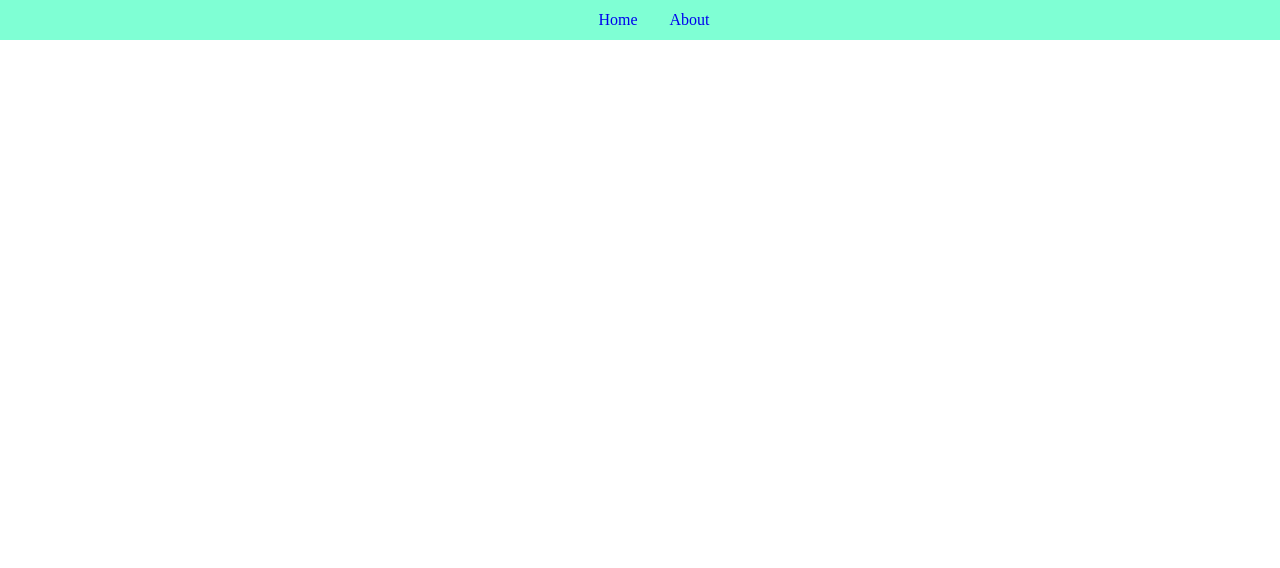
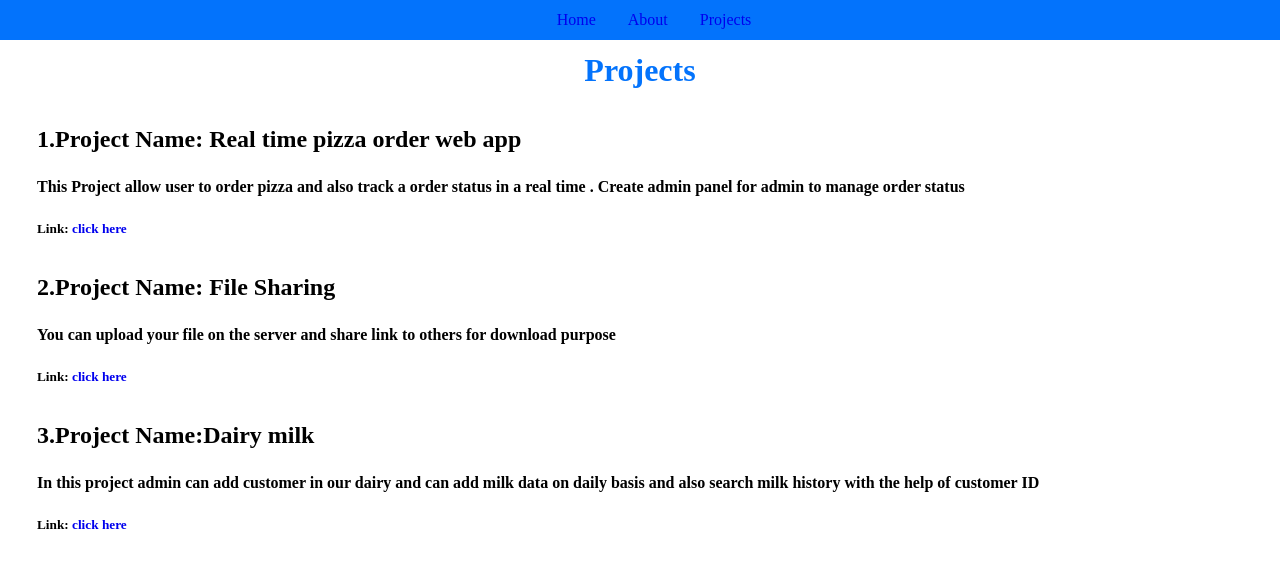
Before and after one commit to farukhpatel/farukh-portfolio, a React (Create React App) app: page /project in a window 1280 px wide. Shown: the top 568 px of the page. Built offline with nearby package versions, Linux system fonts and the light colour scheme; no server answers.

Commit message:
first commit

```diff
--- a/package.json
+++ b/package.json
@@ -7,6 +7,7 @@
     "@testing-library/react": "^11.1.0",
     "@testing-library/user-event": "^12.1.10",
     "axios": "^0.21.1",
+    "bootstrap": "^5.1.0",
     "dotenv": "^10.0.0",
     "react": "^17.0.2",
     "react-dom": "^17.0.2",
--- a/src/App.js
+++ b/src/App.js
@@ -13,14 +13,15 @@ import About from './component/About'
 import API from './utility/ApiConstant'
 import axios from 'axios'
 import instance from './utility/AxiosConstant'
+import Project from './component/Project'
 const App = () => {
-  console.log('final url', API.GET_DATA)
-  instance
-    .get(API.GET_DATA)
-    .then((res) => {
-      console.log('res from api', res)
-    })
-    .catch((err) => console.log(err))
+  // console.log('final url', API.GET_DATA)
+  // instance
+  //   .get(API.GET_DATA)
+  //   .then((res) => {
+  //     console.log('res from api', res)
+  //   })
+  //   .catch((err) => console.log(err))
   return (
     <>
       <Router>
@@ -28,6 +29,7 @@ const App = () => {
         <Switch>
           <Route exact path="/" component={Home} />
           <Route path="/about" component={About} />
+          <Route path="/project" component={Project} />
         </Switch>
       </Router>
     </>
--- a/src/component/About.js
+++ b/src/component/About.js
@@ -2,7 +2,7 @@ import React from 'react'
 const About = () => {
     return (
         <>
-            <h1>About Component yes</h1>
+            <h1>About Component </h1>
         </>
     )
 }
--- a/src/component/Home.js
+++ b/src/component/Home.js
@@ -1,8 +1,23 @@
 import React from 'react'
+import farukhImg from '../assets/images/farukh.jpg'
+import './style.css'
 const Home = () => {
   return (
     <>
-      <h1>Farukh Patel</h1>
+      <div className="homeMaindiv">
+        <div className="imgDiv">
+          <img
+            className="imgMain"
+            src="https://picsum.photos/500/600"
+            alt="image not available"
+          />
+        </div>
+        <div className="Details">
+          <h2>Name:farukh Patel</h2>
+          <h3>Qualification: B.tech in computer science</h3>
+          <h3>Skills: Html,Css,JavaScript,React.js,Node.js</h3>
+        </div>
+      </div>
     </>
   )
 }
--- a/src/component/Navbar.js
+++ b/src/component/Navbar.js
@@ -18,6 +18,9 @@ const Navbar = () => {
           <li>
             <Link to="/about"> About </Link>
           </li>
+          <li>
+            <Link to="/project"> Projects </Link>
+          </li>
         </ul>
         {/* </Router> */}
       </nav>
--- /dev/null
+++ b/src/component/Project.js
@@ -0,0 +1,63 @@
+import React from 'react'
+import './style.css'
+const Project = () => {
+  return (
+    <>
+      <h1 style={{ marginTop: '12px', textAlign: 'center', color: '#0373fc' }}>
+        Projects
+      </h1>
+      <div className="">
+        <div className="oneProjectDetails">
+          <div>
+            <h2> 1.Project Name: Real time pizza order web app</h2>
+            <h4 style={{ marginTop: '12px' }}>
+              This Project allow user to order pizza and also track a order
+              status in a real time . Create admin panel for admin to manage
+              order status
+            </h4>
+            <h5>
+              Link:{' '}
+              <a
+                target="_blank"
+                href="https://real-time-pizza-order.herokuapp.com/"
+              >
+                click here
+              </a>{' '}
+            </h5>
+          </div>
+          <div>
+            <h2> 2.Project Name: File Sharing</h2>
+            <h4 style={{ marginTop: '12px' }}>
+              You can upload your file on the server and share link to others
+              for download purpose
+            </h4>
+            <h5>
+              Link:{' '}
+              <a
+                target="_blank"
+                href="https://file-share-project.herokuapp.com/"
+              >
+                click here
+              </a>{' '}
+            </h5>
+          </div>
+          <div>
+            <h2> 3.Project Name:Dairy milk</h2>
+            <h4 style={{ marginTop: '12px' }}>
+              In this project admin can add customer in our dairy and can add
+              milk data on daily basis and also search milk history with the
+              help of customer ID
+            </h4>
+            <h5>
+              Link:{' '}
+              <a target="_blank" href="https://dairymilkreact.herokuapp.com/">
+                click here
+              </a>{' '}
+            </h5>
+          </div>
+        </div>
+      </div>
+    </>
+  )
+}
+export default Project
--- a/src/component/style.css
+++ b/src/component/style.css
@@ -2,7 +2,7 @@
   display: flex;
   justify-content: center;
   align-items: center;
-  background-color: aquamarine;
+  background-color: #0373fc;
 }
 .navbar ul li {
   display: inline;
@@ -17,3 +17,44 @@
 .navbar ul li a:hover {
   color: blue;
 }
+.homeMaindiv {
+  display: flex;
+  justify-content: center;
+  align-items: center;
+  flex-wrap: wrap;
+}
+.imgMain {
+  display: flex;
+  justify-content: center;
+  margin: auto;
+  width: 50%;
+  height: 50%;
+  border-radius: 12px;
+}
+.Details {
+  color: #0373fc;
+}
+
+.Details h1,
+h2,
+h3,
+h4,
+h5,
+h6 {
+  margin-top: 25px !important;
+}
+.imgDiv {
+  margin-top: 25px;
+}
+.oneProjectDetails div {
+  margin: 37px;
+}
+@media screen and (max-width: 600px) {
+  * {
+    font-size: 15px;
+  }
+  .navbar ul li {
+    font-size: 15px;
+    padding-left: 16px;
+  }
+}
--- a/src/utility/AxiosConstant.js
+++ b/src/utility/AxiosConstant.js
@@ -6,7 +6,9 @@ import 'react-toastify/dist/ReactToastify.css';
 let url = Config.BASE_URL
 
 const instance = axios.create({
-
+    baseURL: url,
+    params: {},
+    data: {}
 });
 console.log('instance create', instance)
 instance.interceptors.request.use((request) => {
```
Also changed, not shown: src/assets/images/farukh.jpg (added), 1 other file (tests, documents, lock files or other folders).
